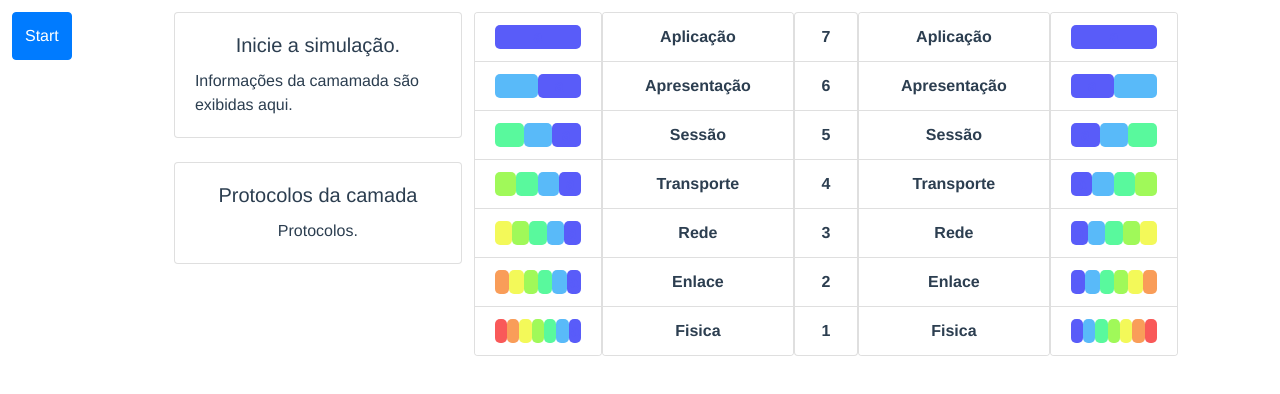
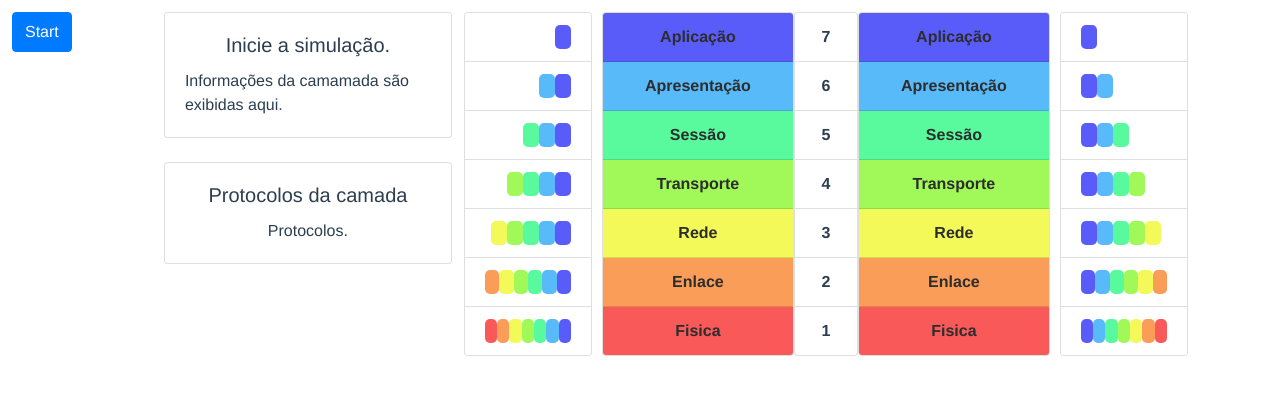
Before and after one commit to jomrs/prototipo-osi, a Vue app: page / in a window 1280 px wide. Shown: the top 394 px of the page. Built offline with nearby package versions, Linux system fonts and the light colour scheme.

Commit message:
adicionado estilos css sobre os titulos das camadas e ajustado os alinhamentos.

```diff
--- a/src/components/Prototipo.vue
+++ b/src/components/Prototipo.vue
@@ -1,7 +1,7 @@
 <template>
   <div class="prototipo d-flex justify-content-center">
 
-    <div class="d-flex justify-content-right" style="height: 3rem; margin-left: 12px;">
+    <div class="d-flex justify-content-right" style="height: 2.5rem; margin-left: 12px;">
       <button type="button" class="btn btn-primary" v-on:click='animarPassar'>Start</button>
     </div>
 
@@ -28,32 +28,32 @@
       <div class="d-flex flex-column">
         <div class="card" style="width: 8rem;">
           <ul class="list-group list-group-flush"  id="primeiraCol">
-            <li class="list-group-item d-flex flex-row">
+            <li class="list-group-item d-flex flex-row" style="justify-content:flex-end;">
               <div class="boxp roxo"> <span id="hide">a</span> </div>
             </li>
-            <li class="list-group-item d-flex flex-row">
+            <li class="list-group-item d-flex flex-row" style="justify-content:flex-end;">
               <div class="boxp azul"> </div>
               <div class="boxp roxo"> <span id="hide">a</span> </div>
             </li>
-            <li class="list-group-item d-flex flex-row">
+            <li class="list-group-item d-flex flex-row" style="justify-content:flex-end;">
               <div class="boxp verde"> </div>
               <div class="boxp azul"> </div>
               <div class="boxp roxo"> <span id="hide">a</span> </div>
             </li>
-            <li class="list-group-item d-flex flex-row">
+            <li class="list-group-item d-flex flex-row" style="justify-content:flex-end;">
               <div class="boxp lima"> </div>
               <div class="boxp verde"> </div>
               <div class="boxp azul"> </div>
               <div class="boxp roxo"> <span id="hide">a</span> </div>
             </li>
-            <li class="list-group-item d-flex flex-row">
+            <li class="list-group-item d-flex flex-row" style="justify-content:flex-end;">
               <div class="boxp amarelo"> </div>
               <div class="boxp lima"> </div>
               <div class="boxp verde"> </div>
               <div class="boxp azul"> </div>
               <div class="boxp roxo"> <span id="hide">a</span> </div>
             </li>
-            <li class="list-group-item d-flex flex-row">
+            <li class="list-group-item d-flex flex-row" style="justify-content:flex-end;">
               <div class="boxp laranja"> </div>
               <div class="boxp amarelo"> </div>
               <div class="boxp lima"> </div>
@@ -61,7 +61,7 @@
               <div class="boxp azul"> </div>
               <div class="boxp roxo"> <span id="hide">a</span> </div>
             </li>
-            <li class="list-group-item d-flex flex-row">
+            <li class="list-group-item d-flex flex-row" style="justify-content:flex-end;">
               <div class="boxp vermelho"> </div>
               <div class="boxp laranja"> </div>
               <div class="boxp amarelo"> </div>
@@ -75,15 +75,15 @@
       </div>
 
       <div class="d-flex flex-column">
-        <div class="card" style="width: 12rem;">
+        <div class="card" style="width: 12rem; margin-left:10px;">
           <ul class="list-group list-group-flush">
-            <li class="list-group-item">Aplicação</li>
-            <li class="list-group-item">Apresentação</li>
-            <li class="list-group-item">Sessão</li>
-            <li class="list-group-item">Transporte</li>
-            <li class="list-group-item">Rede</li>
-            <li class="list-group-item">Enlace</li>
-            <li class="list-group-item">Fisica</li>
+            <li class="list-group-item" style="background:#595cf9; color:#2d2d2d;">Aplicação</li>
+            <li class="list-group-item" style="background:#59baf9; color:#2d2d2d;">Apresentação</li>
+            <li class="list-group-item" style="background:#59f99d; color:#2d2d2d;">Sessão</li>
+            <li class="list-group-item" style="background:#a0f959; color:#2d2d2d;">Transporte</li>
+            <li class="list-group-item" style="background:#f3f959; color:#2d2d2d;">Rede</li>
+            <li class="list-group-item" style="background:#f99d59; color:#2d2d2d;">Enlace</li>
+            <li class="list-group-item" style="background:#f95959; color:#2d2d2d;">Fisica</li>
           </ul>
         </div>
       </div>
@@ -103,15 +103,15 @@
       </div>
 
       <div class="d-flex flex-column">
-        <div class="card" style="width: 12rem;">
+        <div class="card" style="width: 12rem; margin-right:10px;">
           <ul class="list-group list-group-flush">
-            <li class="list-group-item">Aplicação</li>
-            <li class="list-group-item">Apresentação</li>
-            <li class="list-group-item">Sessão</li>
-            <li class="list-group-item">Transporte</li>
-            <li class="list-group-item">Rede</li>
-            <li class="list-group-item">Enlace</li>
-            <li class="list-group-item">Fisica</li>
+            <li class="list-group-item" style="background:#595cf9; color:#2d2d2d;">Aplicação</li>
+            <li class="list-group-item" style="background:#59baf9; color:#2d2d2d;">Apresentação</li>
+            <li class="list-group-item" style="background:#59f99d; color:#2d2d2d;">Sessão</li>
+            <li class="list-group-item" style="background:#a0f959; color:#2d2d2d;">Transporte</li>
+            <li class="list-group-item" style="background:#f3f959; color:#2d2d2d;">Rede</li>
+            <li class="list-group-item" style="background:#f99d59; color:#2d2d2d;">Enlace</li>
+            <li class="list-group-item" style="background:#f95959; color:#2d2d2d;">Fisica</li>
           </ul>
         </div>
 
@@ -223,7 +223,7 @@ export default {
   #hide { color: #595cf9 }
   li { font-weight: bold; }
   .boxp {
-    width: 15rem;
+    width: 16px;
     border-radius: 5px;
   }
   .roxo {
```
